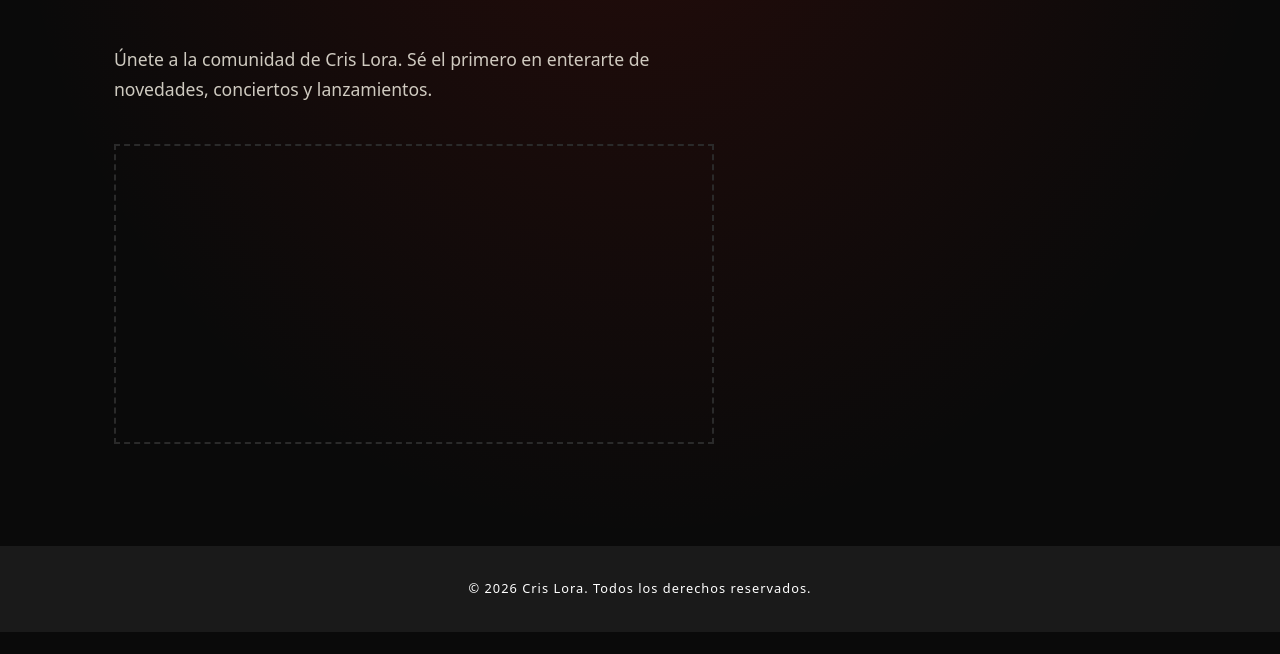
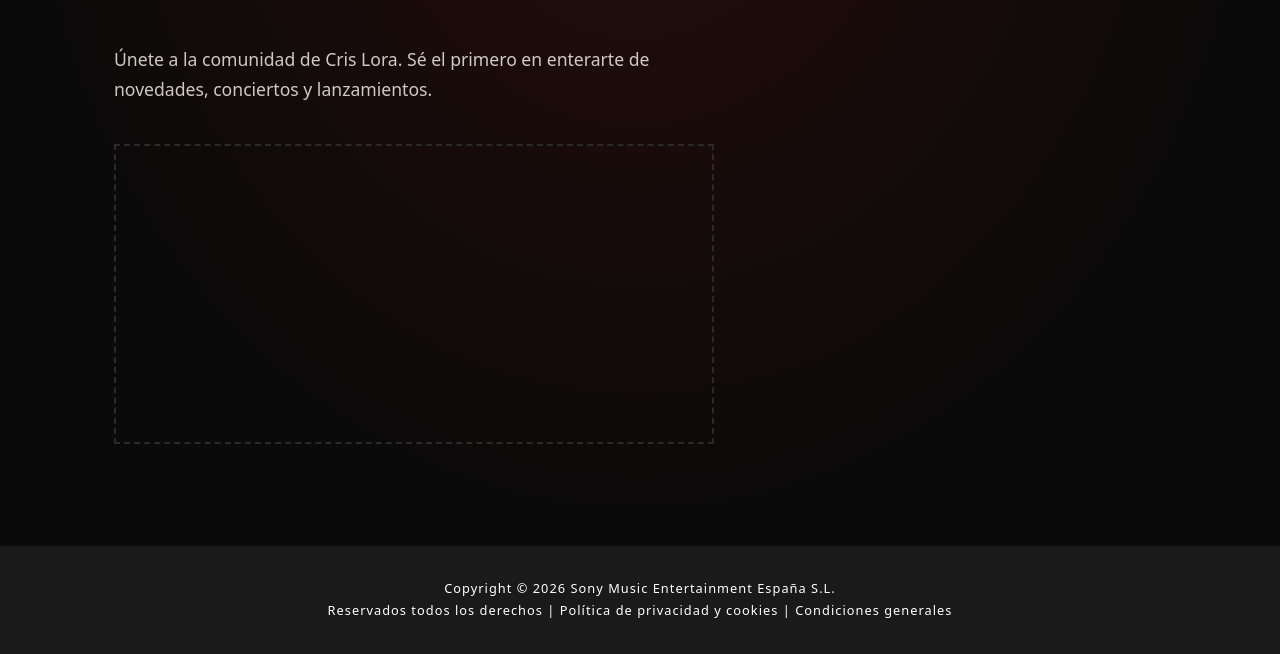
Before and after one commit to luis6674/crislora, a plain HTML site: page comunidad.html in a window 1280 px wide. Shown: the part 271-925 px from the top of the page. Before the commit the page ends 903 px from the top, so only its background shows below. Drawn offline with Linux system fonts and the light colour scheme.

Commit message:
Upload images

```diff
--- a/comunidad.html
+++ b/comunidad.html
@@ -26,7 +26,8 @@
   </main>
 
   <footer>
-    <p>&copy; 2026 Cris Lora. Todos los derechos reservados.</p>
+    <p>Copyright &copy; 2026 <a href="https://www.sonymusic.es/" target="_blank">Sony Music Entertainment España S.L.</a><br>
+    <a href="https://www.sonymusic.es/reservados-todos-los-derechos/" target="_blank">Reservados todos los derechos</a> | <a href="https://www.sonymusic.es/politica-de-privacidad-y-cookies/" target="_blank">Política de privacidad y cookies</a> | <a href="https://www.sonymusic.es/condiciones-generales" target="_blank">Condiciones generales</a></p>
   </footer>
 
 </body>
```
Also changed, not shown: assets/images/crislora01.jpg (added), assets/images/crislora02.jpg (added), assets/images/crislora03.jpg (added).
